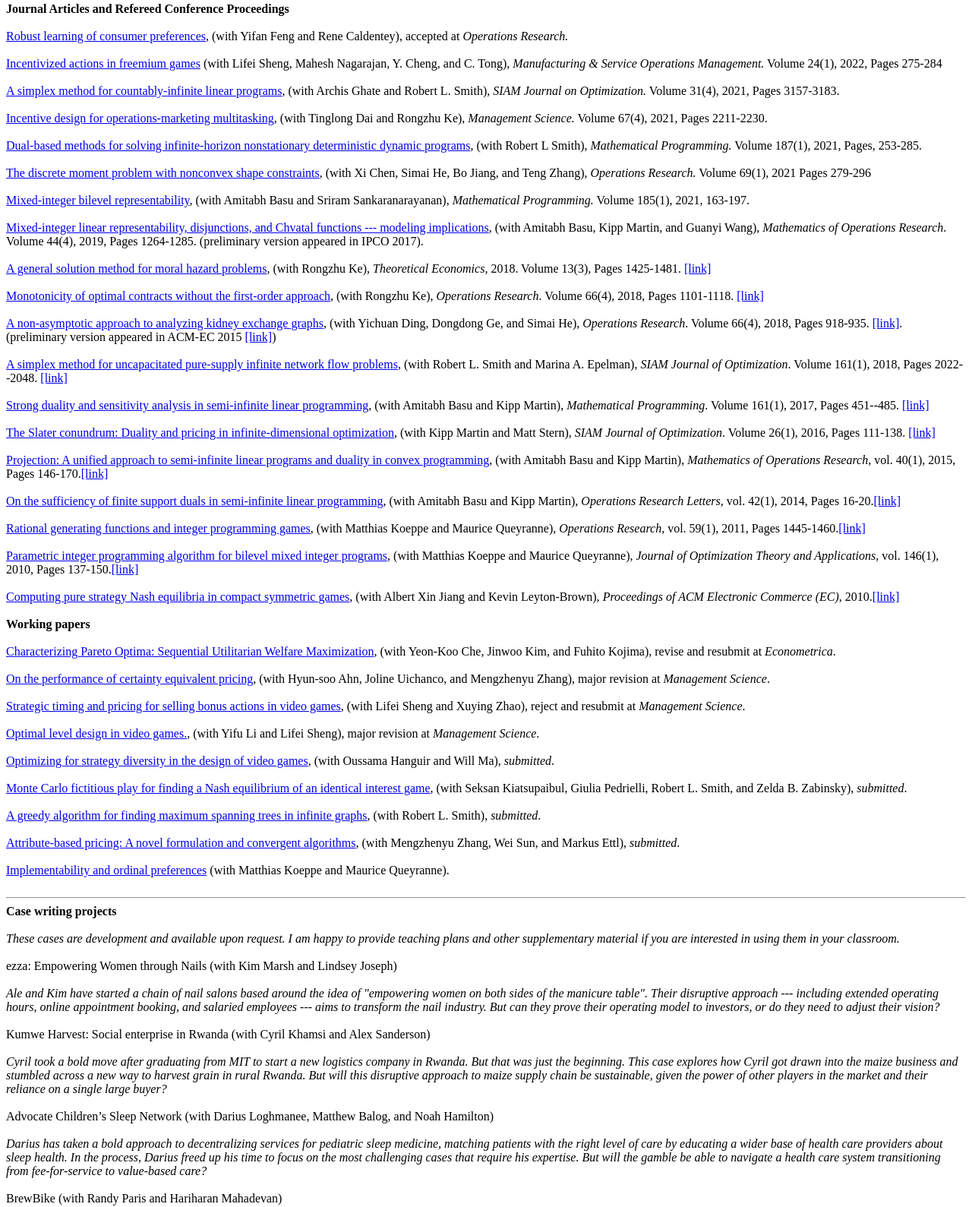
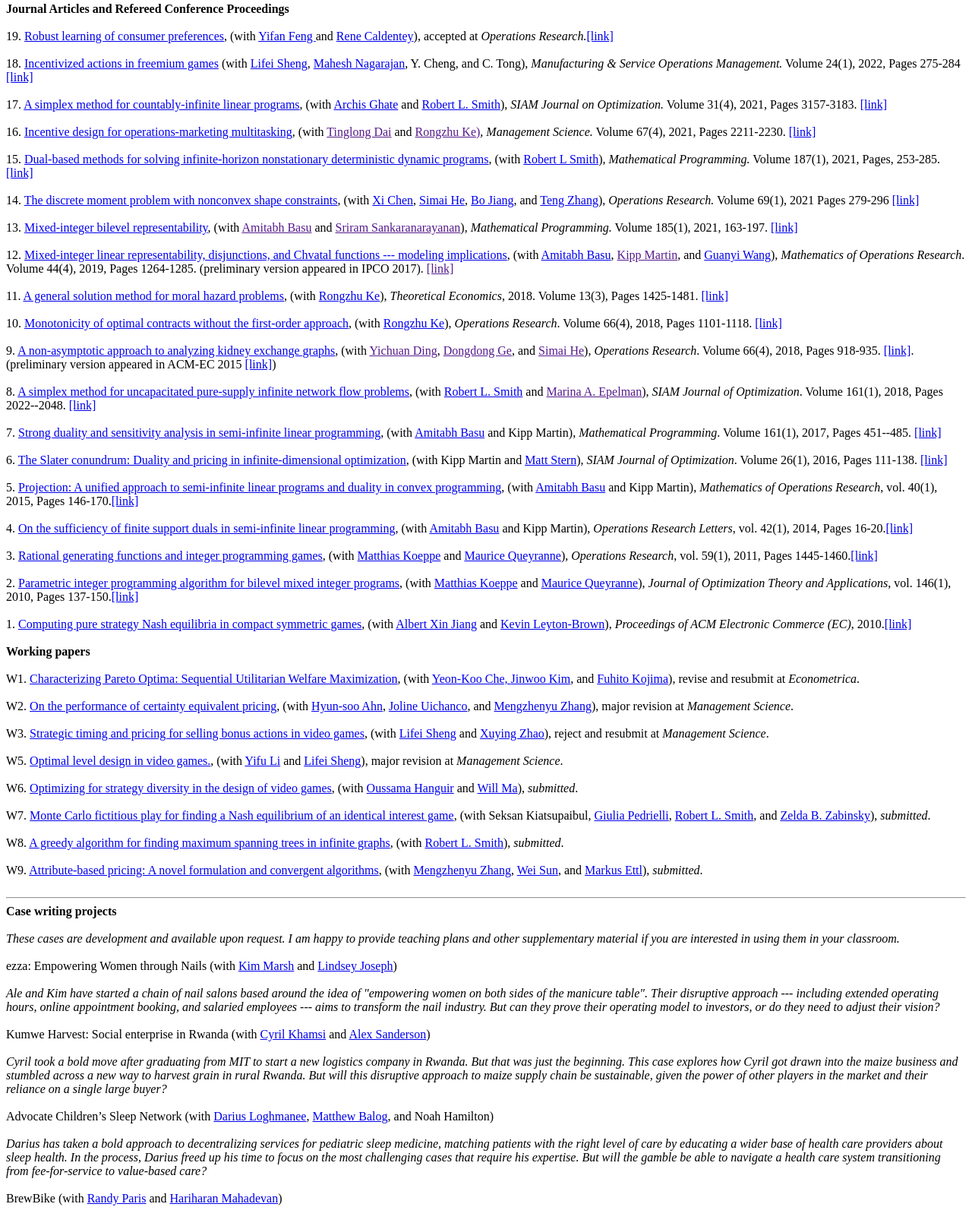
Before and after one commit to christopher-thomas-ryan/christopher-thomas-ryan.github.io, a plain HTML site: page index.html in a window 1280 px wide. Shown: the part 671-2260 px from the top of the page at 76% size. Drawn offline with Linux system fonts and the light colour scheme.

Commit message:
Update index.html

```diff
--- a/index.html
+++ b/index.html
@@ -41,91 +41,89 @@ My research interests are in the theory of optimization (including infinite-dime
 <br>
 <strong>Journal Articles and Refereed Conference Proceedings</strong><br>
 <br>
-<a href="papers/bilevel-representability.pdf">Robust learning of consumer preferences</a>, (with Yifan Feng and Rene Caldentey), accepted at <em>Operations Research.</em><br>
+19. <a href="papers/bilevel-representability.pdf">Robust learning of consumer preferences</a>, (with <a href="https://sites.google.com/view/yifanfeng/"> Yifan Feng </a> and <a href="https://www.chicagobooth.edu/faculty/directory/c/rene-caldentey"> Rene Caldentey</a>), accepted at <em>Operations Research.</em><a href="https://pubsonline.informs.org/doi/abs/10.1287/opre.2021.2157?casa_token=mCiGtVYa9VoAAAAA:nbo-bT8kPsJJ8xSnpM2_fNE6xNLp76CGQdVEM1Ivm0QIv_91xmH6J2U72SmAO-JjAv-IOPMuJgg">[link]</a><br>
 <br>
-<a href="https://pubsonline.informs.org/doi/abs/10.1287/msom.2020.0925"> Incentivized actions in freemium games</a> (with Lifei Sheng, Mahesh Nagarajan, Y. Cheng, and C. Tong), <em>Manufacturing &amp; Service Operations Management.</em> Volume 24(1), 2022, Pages 275-284 <br>
+18. <a href="https://pubsonline.informs.org/doi/abs/10.1287/msom.2020.0925"> Incentivized actions in freemium games</a> (with <a href="https://www.uhcl.edu/business/faculty/sheng-lifei">Lifei Sheng</a>, <a href="https://www.sauder.ubc.ca/people/mahesh-nagarajan">Mahesh Nagarajan</a>, Y. Cheng, and C. Tong), <em>Manufacturing &amp; Service Operations Management.</em> Volume 24(1), 2022, Pages 275-284 <a href="https://pubsonline.informs.org/doi/abs/10.1287/msom.2020.0925">[link]</a><br>
 <br>
-<a href="papers/simplex-CILP.pdf">A simplex method for countably-infinite linear programs</a>, (with Archis Ghate and Robert L. Smith), <em>SIAM Journal on Optimization.</em> Volume 31(4), 2021, Pages 3157-3183. <br>
+17. <a href="papers/simplex-CILP.pdf">A simplex method for countably-infinite linear programs</a>, (with <a href="http://faculty.washington.edu/archis/">Archis Ghate</a> and <a href="http://www-personal.umich.edu/~rlsmith/">Robert L. Smith</a>), <em>SIAM Journal on Optimization.</em> Volume 31(4), 2021, Pages 3157-3183. <a href="https://epubs.siam.org/doi/abs/10.1137/19M1303939?journalCode=sjope8">[link]</a><br>
 <br>
-<a href="papers/multitasking.pdf">Incentive design for operations-marketing multitasking</a>, (with Tinglong Dai and Rongzhu Ke), <em>Management Science.</em> Volume 67(4), 2021, Pages 2211-2230.<br>
+16. <a href="papers/multitasking.pdf">Incentive design for operations-marketing multitasking</a>, (with <a href="">Tinglong Dai</a> and <a href="">Rongzhu Ke)</a>, <em>Management Science.</em> Volume 67(4), 2021, Pages 2211-2230. <a href="https://pubsonline.informs.org/doi/abs/10.1287/mnsc.2020.3651">[link]</a><br>
 <br>
-<a href="papers/dual-ascent.pdf">Dual-based methods for solving infinite-horizon nonstationary deterministic dynamic programs</a>, (with Robert L Smith), <em>Mathematical Programming.</em> Volume 187(1), 2021, Pages, 253-285. <br>
+15. <a href="papers/dual-ascent.pdf">Dual-based methods for solving infinite-horizon nonstationary deterministic dynamic programs</a>, (with <a href="http://www-personal.umich.edu/~rlsmith/">Robert L Smith</a>), <em>Mathematical Programming.</em> Volume 187(1), 2021, Pages, 253-285. <a href="https://link.springer.com/article/10.1007/s10107-020-01478-1">[link]</a><br>
 <br>
-<a href="papers/moment.pdf">The discrete moment problem with nonconvex shape constraints</a>, (with Xi Chen, Simai He, Bo Jiang, and Teng Zhang), <em>Operations Research.</em> Volume 69(1), 2021 Pages 279-296 <br>
+14. <a href="papers/moment.pdf">The discrete moment problem with nonconvex shape constraints</a>, (with <a href="http://people.stern.nyu.edu/xchen3/">Xi Chen</a>, <a href="https://riis.sufe.edu.cn/51/e5/c10430a152037/page.htm">Simai He</a>, <a href="https://sites.google.com/site/isyebojiang">Bo Jiang</a>, and <a href="https://www.linkedin.com/in/teng-zhang-288079127/">Teng Zhang</a>), <em>Operations Research.</em> Volume 69(1), 2021 Pages 279-296 <a href="https://pubsonline.informs.org/doi/abs/10.1287/opre.2020.1990">[link]</a><br>
 <br>
-<a href="papers/bilevel-representability.pdf">Mixed-integer bilevel representability</a>, (with Amitabh Basu and Sriram Sankaranarayanan), <em>Mathematical Programming.</em> Volume 185(1), 2021, 163-197. <br>
+13. <a href="papers/bilevel-representability.pdf">Mixed-integer bilevel representability</a>, (with <a href="">Amitabh Basu</a> and <a href="">Sriram Sankaranarayanan</a>), <em>Mathematical Programming.</em> Volume 185(1), 2021, 163-197. <a href="https://pubsonline.informs.org/doi/abs/10.1287/moor.2018.0967?casa_token=eOhp4x3m640AAAAA:Fl-ITiKWxfhw1kiBmCvFeq99HFfq8SAQGn_Qp5_1X6OdbWU6dZkPfFwfkNh_aKAt7jHX2L75ILs">[link]</a><br>
 <br>
-<a href="papers/chvatal-journal.pdf">Mixed-integer linear representability, disjunctions, and Chvatal functions --- modeling implications</a>, (with Amitabh Basu, Kipp Martin, and Guanyi Wang), <em> Mathematics of Operations Research</em>. Volume 44(4), 2019, Pages 1264-1285. (preliminary version appeared in IPCO 2017). <br>
+12. <a href="papers/chvatal-journal.pdf">Mixed-integer linear representability, disjunctions, and Chvatal functions --- modeling implications</a>, (with <a href="https://www.ams.jhu.edu/~abasu9/">Amitabh Basu</a>, <a href="">Kipp Martin</a>, and <a href="https://sites.google.com/view/guanyiwang">Guanyi Wang</a>), <em> Mathematics of Operations Research</em>. Volume 44(4), 2019, Pages 1264-1285. (preliminary version appeared in IPCO 2017). <a href="">[link]</a><br>
 <br>
-<a href="papers/sandwich.pdf">A general solution method for moral hazard problems</a>, (with Rongzhu Ke), <em>Theoretical Economics,</em> 2018. Volume 13(3), Pages 1425-1481.  <a href="https://econtheory.org/ojs/index.php/te/article/viewForthcomingFile/2167/19317/1">[link]</a><br>
+11. <a href="papers/sandwich.pdf">A general solution method for moral hazard problems</a>, (with <a href="http://www.rongzhuke.com/">Rongzhu Ke</a>), <em>Theoretical Economics,</em> 2018. Volume 13(3), Pages 1425-1481.  <a href="https://econtheory.org/ojs/index.php/te/article/viewForthcomingFile/2167/19317/1">[link]</a><br>
 <br>
-<a href="papers/monotonicity.pdf">Monotonicity of optimal contracts without the first-order approach</a>, (with Rongzhu Ke), <em>Operations Research</em>. Volume 66(4), 2018, Pages 1101-1118. <a href="https://pubsonline.informs.org/doi/abs/10.1287/opre.2018.1720">[link]</a><br>
+10. <a href="papers/monotonicity.pdf">Monotonicity of optimal contracts without the first-order approach</a>, (with <a href="http://www.rongzhuke.com/">Rongzhu Ke</a>), <em>Operations Research</em>. Volume 66(4), 2018, Pages 1101-1118. <a href="https://pubsonline.informs.org/doi/abs/10.1287/opre.2018.1720">[link]</a><br>
 <br>
-<a href="papers/kidneys.pdf">A non-asymptotic approach to analyzing kidney exchange graphs</a>, (with Yichuan Ding, Dongdong Ge, and Simai He), <em>Operations Research</em>. Volume 66(4), 2018, Pages 918-935. <a href="https://pubsonline.informs.org/doi/abs/10.1287/opre.2017.1717">[link]</a>. (preliminary version appeared in ACM-EC 2015 <a href="http://dl.acm.org/citation.cfm?id=2764494&amp;CFID=798470083&amp;CFTOKEN=50548728">[link]</a>) <br>
+9. <a href="papers/kidneys.pdf">A non-asymptotic approach to analyzing kidney exchange graphs</a>, (with <a href="">Yichuan Ding</a>, <a href="">Dongdong Ge</a>, and <a href="">Simai He</a>), <em>Operations Research</em>. Volume 66(4), 2018, Pages 918-935. <a href="https://pubsonline.informs.org/doi/abs/10.1287/opre.2017.1717">[link]</a>. (preliminary version appeared in ACM-EC 2015 <a href="http://dl.acm.org/citation.cfm?id=2764494&amp;CFID=798470083&amp;CFTOKEN=50548728">[link]</a>) <br>
 <br>
-<a href="papers/CINF_arxiv.pdf">A simplex method for uncapacitated pure-supply infinite network flow problems</a>, (with Robert L. Smith and Marina A. Epelman), <em>SIAM Journal of Optimization</em>. Volume 161(1), 2018, Pages 2022--2048. <a href="https://epubs.siam.org/doi/abs/10.1137/17M1137553">[link]</a> <br>
+8. <a href="papers/CINF_arxiv.pdf">A simplex method for uncapacitated pure-supply infinite network flow problems</a>, (with <a href="http://www-personal.umich.edu/~rlsmith/">Robert L. Smith</a> and <a href="">Marina A. Epelman</a>), <em>SIAM Journal of Optimization</em>. Volume 161(1), 2018, Pages 2022--2048. <a href="https://epubs.siam.org/doi/abs/10.1137/17M1137553">[link]</a> <br>
 <br>
-<a href="papers/dual-pricing.pdf">Strong duality and sensitivity analysis in semi-infinite linear programming</a>, (with Amitabh Basu and Kipp Martin), <em> Mathematical Programming</em>. Volume 161(1), 2017, Pages 451--485. <a href="http://link.springer.com/article/10.1007%2Fs10107-016-1018-2">[link]</a><br>
+7. <a href="papers/dual-pricing.pdf">Strong duality and sensitivity analysis in semi-infinite linear programming</a>, (with <a href="https://www.ams.jhu.edu/~abasu9/">Amitabh Basu</a> and Kipp Martin), <em> Mathematical Programming</em>. Volume 161(1), 2017, Pages 451--485. <a href="http://link.springer.com/article/10.1007%2Fs10107-016-1018-2">[link]</a><br>
 <br>
-<a href="papers/Slater-Conundrum.pdf">The Slater conundrum: Duality and pricing in infinite-dimensional optimization</a>, (with Kipp Martin and Matt Stern), <em>SIAM Journal of Optimization</em>. Volume 26(1), 2016, Pages 111-138. <a href="http://epubs.siam.org/doi/abs/10.1137/140974584">[link]</a><br>
+6. <a href="papers/Slater-Conundrum.pdf">The Slater conundrum: Duality and pricing in infinite-dimensional optimization</a>, (with Kipp Martin and <a href="https://www.linkedin.com/in/matt-stern-5a031b38/">Matt Stern</a>), <em>SIAM Journal of Optimization</em>. Volume 26(1), 2016, Pages 111-138. <a href="http://epubs.siam.org/doi/abs/10.1137/140974584">[link]</a><br>
 <br>
-<a href="papers/fm-paper.pdf">Projection: A unified approach to semi-infinite linear programs and duality in convex programming</a>, (with Amitabh Basu and Kipp Martin), <em>Mathematics of Operations Research</em>, vol. 40(1), 2015, Pages 146-170.<a href="http://pubsonline.informs.org/doi/abs/10.1287/moor.2014.0665">[link]</a><br>
+5. <a href="papers/fm-paper.pdf">Projection: A unified approach to semi-infinite linear programs and duality in convex programming</a>, (with <a href="https://www.ams.jhu.edu/~abasu9/">Amitabh Basu</a> and Kipp Martin), <em>Mathematics of Operations Research</em>, vol. 40(1), 2015, Pages 146-170.<a href="http://pubsonline.informs.org/doi/abs/10.1287/moor.2014.0665">[link]</a><br>
 <br>
-<a href="papers/finite-support.pdf">On the sufficiency of finite support duals in semi-infinite linear programming</a>, (with Amitabh Basu and Kipp Martin), <em>Operations Research Letters</em>, vol. 42(1), 2014, Pages 16-20.<a href="http://www.sciencedirect.com/science/article/pii/S0167637713001533">[link]</a><br>
+4. <a href="papers/finite-support.pdf">On the sufficiency of finite support duals in semi-infinite linear programming</a>, (with <a href="https://www.ams.jhu.edu/~abasu9/">Amitabh Basu</a> and Kipp Martin), <em>Operations Research Letters</em>, vol. 42(1), 2014, Pages 16-20.<a href="http://www.sciencedirect.com/science/article/pii/S0167637713001533">[link]</a><br>
 <br>
-<a href="http://arxiv.org/abs/0809.0689">Rational generating functions and integer programming games</a>, (with Matthias Koeppe and Maurice Queyranne), <em>Operations Research</em>, vol. 59(1), 2011, Pages 1445-1460.<a href="http://www.sciencedirect.com/science/article/pii/S0167637713001533">[link]</a><br>
+3. <a href="http://arxiv.org/abs/0809.0689">Rational generating functions and integer programming games</a>, (with <a href="https://www.math.ucdavis.edu/~mkoeppe/">Matthias Koeppe</a> and <a href="https://www.sauder.ubc.ca/people/maurice-queyranne">Maurice Queyranne</a>), <em>Operations Research</em>, vol. 59(1), 2011, Pages 1445-1460.<a href="http://www.sciencedirect.com/science/article/pii/S0167637713001533">[link]</a><br>
 <br>
-<a href="https://arxiv.org/abs/0907.1298">Parametric integer programming algorithm for bilevel mixed integer programs</a>, (with Matthias Koeppe and Maurice Queyranne), <em>Journal of Optimization Theory and Applications</em>, vol. 146(1), 2010, Pages 137-150.<a href="http://link.springer.com/article/10.1007/s10957-010-9668-3">[link]</a><br>
+2. <a href="https://arxiv.org/abs/0907.1298">Parametric integer programming algorithm for bilevel mixed integer programs</a>, (with <a href="https://www.math.ucdavis.edu/~mkoeppe/">Matthias Koeppe</a> and <a href="https://www.sauder.ubc.ca/people/maurice-queyranne">Maurice Queyranne</a>), <em>Journal of Optimization Theory and Applications</em>, vol. 146(1), 2010, Pages 137-150.<a href="http://link.springer.com/article/10.1007/s10957-010-9668-3">[link]</a><br>
 <br>
-<a href="http://dl.acm.org/citation.cfm?id=1807352&amp;CFID=798470083&amp;CFTOKEN=50548728">Computing pure strategy Nash equilibria in compact symmetric games</a>, (with Albert Xin Jiang and Kevin Leyton-Brown), <em>Proceedings of ACM Electronic Commerce (EC)</em>, 2010.<a href="http://dl.acm.org/citation.cfm?id=1807352&amp;CFID=798470083&amp;CFTOKEN=50548728">[link]</a><br>
+1. <a href="http://dl.acm.org/citation.cfm?id=1807352&amp;CFID=798470083&amp;CFTOKEN=50548728">Computing pure strategy Nash equilibria in compact symmetric games</a>, (with <a href="https://www.linkedin.com/in/albert-jiang-4649a620/">Albert Xin Jiang</a> and <a href="https://www.cs.ubc.ca/~kevinlb/">Kevin Leyton-Brown</a>), <em>Proceedings of ACM Electronic Commerce (EC)</em>, 2010.<a href="http://dl.acm.org/citation.cfm?id=1807352&amp;CFID=798470083&amp;CFTOKEN=50548728">[link]</a><br>
 <br>
 <strong>Working papers</strong><br>
 <br>
-<a href="papers/pareto.pdf">Characterizing Pareto Optima: Sequential Utilitarian Welfare Maximization</a>, (with Yeon-Koo Che, Jinwoo Kim, and Fuhito Kojima), revise and resubmit at <em> Econometrica</em>. <br>
+W1. <a href="papers/pareto.pdf">Characterizing Pareto Optima: Sequential Utilitarian Welfare Maximization</a>, (with <a href="https://www.yeonkooche.com/">Yeon-Koo Che, <a href="https://sites.google.com/site/jikim72/home">Jinwoo Kim</a>, and <a href="https://sites.google.com/site/fuhitokojimaeconomics/Fuhito-Kojima">Fuhito Kojima</a>), revise and resubmit at <em> Econometrica</em>. <br>
 <br>
-<a href="papers/fast-moving.pdf">On the performance of certainty equivalent pricing</a>, (with Hyun-soo Ahn, Joline Uichanco, and Mengzhenyu Zhang), major revision at <em> Management Science</em>. <br>
+W2. <a href="papers/fast-moving.pdf">On the performance of certainty equivalent pricing</a>, (with <a href="https://michiganross.umich.edu/faculty-research/faculty/hyun-soo-ahn">Hyun-soo Ahn</a>, <a href="https://sites.google.com/a/umich.edu/juichanco/home">Joline Uichanco</a>, and <a href="https://sites.google.com/umich.edu/personal-website-zhenyu">Mengzhenyu Zhang</a>), major revision at <em> Management Science</em>. <br>
 <br>
-<a href="https://christopher-thomas-ryan.github.io/"> Strategic timing and pricing for selling bonus actions in video games</a>, (with Lifei Sheng and Xuying Zhao), reject and resubmit at <em> Management Science</em>. <br>
+W3. <a href="https://christopher-thomas-ryan.github.io/"> Strategic timing and pricing for selling bonus actions in video games</a>, (with <a href="https://www.uhcl.edu/business/faculty/sheng-lifei">Lifei Sheng</a> and <a href="https://mendoza.nd.edu/mendoza-directory/profile/xuying-zhao/">Xuying Zhao</a>), reject and resubmit at <em> Management Science</em>. <br>
 <br>
-<a href="papers/level-design.pdf">Optimal level design in video games.</a>, (with Yifu Li and Lifei Sheng), major revision at <em> Management Science</em>.<br>
+W5. <a href="papers/level-design.pdf">Optimal level design in video games.</a>, (with <a href="https://www.xjtlu.edu.cn/en/departments/academic-departments/intelligent-operations-and-marketing/staff/yifu-li">Yifu Li</a> and <a href="https://www.uhcl.edu/business/faculty/sheng-lifei">Lifei Sheng</a>), major revision at <em> Management Science</em>.<br>
 <br>
-<a href="papers/diversity.pdf">Optimizing for strategy diversity in the design of video games</a>, (with Oussama Hanguir and Will Ma), <em> submitted</em>. <br>
+W6. <a href="papers/diversity.pdf">Optimizing for strategy diversity in the design of video games</a>, (with <a href="https://phd.ieor.columbia.edu/directory/oussama-hanguir">Oussama Hanguir</a> and <a href="http://www.columbia.edu/~wm2428/">Will Ma</a>), <em> submitted</em>. <br>
 <br>
-<a href="https://christopher-thomas-ryan.github.io/">Monte Carlo fictitious play for finding a Nash equilibrium of an identical interest game</a>, (with Seksan Kiatsupaibul, Giulia Pedrielli, Robert L. Smith, and Zelda B. Zabinsky), <em> submitted</em>. <br>
+W7. <a href="https://christopher-thomas-ryan.github.io/">Monte Carlo fictitious play for finding a Nash equilibrium of an identical interest game</a>, (with Seksan Kiatsupaibul, <a href="https://www.gpedriel.com/">Giulia Pedrielli</a>, <a href="http://www-personal.umich.edu/~rlsmith/">Robert L. Smith</a>, and <a href="https://ise.washington.edu/facultyfinder/zelda-zabinsky">Zelda B. Zabinsky</a>), <em> submitted</em>. <br>
 <br>
-<a href="https://christopher-thomas-ryan.github.io/">A greedy algorithm for finding maximum spanning trees in infinite graphs</a>, (with Robert L. Smith), <em> submitted</em>. <br>
+W8. <a href="https://christopher-thomas-ryan.github.io/">A greedy algorithm for finding maximum spanning trees in infinite graphs</a>, (with <a href="http://www-personal.umich.edu/~rlsmith/">Robert L. Smith</a>), <em> submitted</em>. <br>
 <br>
-<a href="https://christopher-thomas-ryan.github.io/">Attribute-based pricing: A novel formulation and convergent algorithms</a>, (with Mengzhenyu Zhang, Wei Sun, and Markus Ettl), <em> submitted</em>. <br>
-<br>
-<a href="papers/anointments.pdf">Implementability and ordinal preferences</a> (with Matthias Koeppe and Maurice Queyranne).<br>
+W9. <a href="https://christopher-thomas-ryan.github.io/">Attribute-based pricing: A novel formulation and convergent algorithms</a>, (with <a href="https://sites.google.com/umich.edu/personal-website-zhenyu">Mengzhenyu Zhang</a>, <a href="https://researcher.watson.ibm.com/researcher/view.php?person=us-sunw">Wei Sun</a>, and <a href="https://scholar.google.com/citations?user=wfFaZFkAAAAJ&hl=en">Markus Ettl</a>), <em> submitted</em>. <br>
 <br>
 <hr size="2">
 <strong>Case writing projects</strong><br><br>
 <em>These cases are development and available upon request. I am happy to provide teaching plans and other supplementary material if you are interested in using them in your classroom.</em><br>
 <br>
 
-ezza: Empowering Women through Nails (with Kim Marsh and Lindsey Joseph) <br>
+ezza: Empowering Women through Nails (with <a href="https://www.linkedin.com/in/kimberly-marsh/">Kim Marsh</a> and <a href="https://www.linkedin.com/in/lindseyjoseph/">Lindsey Joseph</a>) <br>
 <br>
 <em>Ale and Kim have started a chain of nail salons based around the idea of "empowering women on both sides of the manicure table". Their disruptive approach --- including extended operating hours, online appointment booking, and salaried employees --- aims to transform the nail industry. But can they prove their operating model to investors, or do they need to adjust their vision?</em><br>
 <br>
 
-Kumwe Harvest: Social enterprise in Rwanda (with Cyril Khamsi and Alex Sanderson)<br>
+Kumwe Harvest: Social enterprise in Rwanda (with <a href="https://www.linkedin.com/in/ckhamsi/">Cyril Khamsi</a> and <a href="https://www.linkedin.com/in/achsanderson/?originalSubdomain=rw">Alex Sanderson</a>)<br>
 <br>
 <em>Cyril took a bold move after graduating from MIT to start a new logistics company in Rwanda. But that was just the beginning. This case explores how Cyril got drawn into the maize business and stumbled across a new way to harvest grain in rural Rwanda. But will this disruptive approach to maize supply chain be sustainable, given the power of other players in the market and their reliance on a single large buyer?  </em><br>
 <br>
 
-Advocate Children’s Sleep Network (with Darius Loghmanee, Matthew Balog, and Noah Hamilton)<br>
+Advocate Children’s Sleep Network (with <a href="https://care.advocatehealth.com/doctors/darius-a-loghmanee-park-ridge-sleep-medicine">Darius Loghmanee</a>, <a href="https://www.linkedin.com/in/matthew-balog-399b9882/">Matthew Balog</a>, and Noah Hamilton)<br>
 <br>
 <em>Darius has taken a bold approach to decentralizing services for pediatric sleep medicine, matching patients with the right level of care by educating a wider base of health care providers about sleep health. In the process, Darius freed up his time to focus on the most challenging cases that require his expertise. But will the gamble be able to navigate a health care system transitioning from fee-for-service to value-based care?    </em><br>
 <br>
 
-BrewBike (with Randy Paris and Hariharan Mahadevan)<br>
+BrewBike (with <a href="https://www.linkedin.com/in/randy-paris-95130bb2/">Randy Paris</a> and <a href="https://www.linkedin.com/in/hari-mahadevan/?originalSubdomain=ca">Hariharan Mahadevan</a>)<br>
 <br>
 
-VOCEL (with Kelly Powers and Victoria Lansdown)<br>
+VOCEL (with <a href="https://www.linkedin.com/in/kelly-powers-378b9424/">Kelly Powers</a> and <a href="https://www.linkedin.com/in/victoria-lansdown/">Victoria Lansdown</a>)<br>
 <br>
 
-The Minte: Hotel-Style Housekeeping (with Kat Wilson and Melanie Jackson)<br>
+The Minte: Hotel-Style Housekeeping (with <a href="https://www.linkedin.com/in/kat-wilson-515154b/">Kat Wilson</a> and <a href="https://www.linkedin.com/in/melanie-jackson-260492b2/">Melanie Jackson</a>)<br>
 <br>
 
 <hr size="2">
@@ -133,7 +131,7 @@ The Minte: Hotel-Style Housekeeping (with Kat Wilson and Melanie Jackson)<br>
 <em>These books are all in different stages of development. Please contact me if they interest you and I can share additional details. The hope is to get them written as soon as possible. Posting about them here is a commitment strategy for me!</em><br>
 <br>
 
-Paths to research: A companion to research as a career  (with <a href="https://runshanfu.com/"> Runshan Fu</a> and illustrations by Mengzhenyu Zhang) <br>
+Paths to research: A companion to research as a career  (with <a href="https://runshanfu.com/">Runshan Fu</a> and illustrations by <a href="https://sites.google.com/umich.edu/personal-website-zhenyu">Mengzhenyu Zhang</a>) <br>
 <br>
 <em>This book tackles the challenge of navigating a career in academic research. It is the culmination of many discussions with students over 7+ years of offering a workshop called "The Art of Research'' to groups of students in Canada, the United States, and China. The intended audience is undergraduate students considering a career in academic research, current PhD students, and young faculty. The book can be studied individually and in groups. The authors (Runshan and Chris) hope to offer workshops based on the book in a variety of settings to help aspiring researchers on their journey towards success as academics. </em><br>
 <br>
@@ -141,7 +139,7 @@ An invitation to infinite dimensional linear programming <br>
 <br>
 <em>This book is in development based on course notes from offerings on infinite dimensional linear programming at the University of Chicago and UBC, with workshops on related topics at the Shanghai University of Finance and Economics and the Chinese Academy of Science. The target audience of the book is graduate students in operations research, computer science, and economics with no previous exposure to functional analysis and measure theory but only courses in real analysis, linear algebra, and convex or linear optimization.</em><br>
 <br>
-Operating values: A journey through operations management  (with Hariharan Mahadevan) <br>
+Operating values: A journey through operations management  (with <a href="https://www.linkedin.com/in/hari-mahadevan/?originalSubdomain=ca">Hariharan Mahadevan</a>) <br>
 <br>
 <em>This book captures insights and learnings from over 10 years of teaching operations management classes to MBA students at the University of Chicago and UBC. I hope to cover the main topics a student might come across in a "core operations management" class, adding historical, social, and philosophical context. The meaning of the title "Operating values" speaks to how our values and worldview can shape our design of operations, and conversely, how values and worldviews are implicitly communicated by the design of operations we interact with. The target audience is students of operations management at the master's level, as well as new and seasoned operations management instructors looking for a fresh take on the topic.</em><br>
 <br>
```
